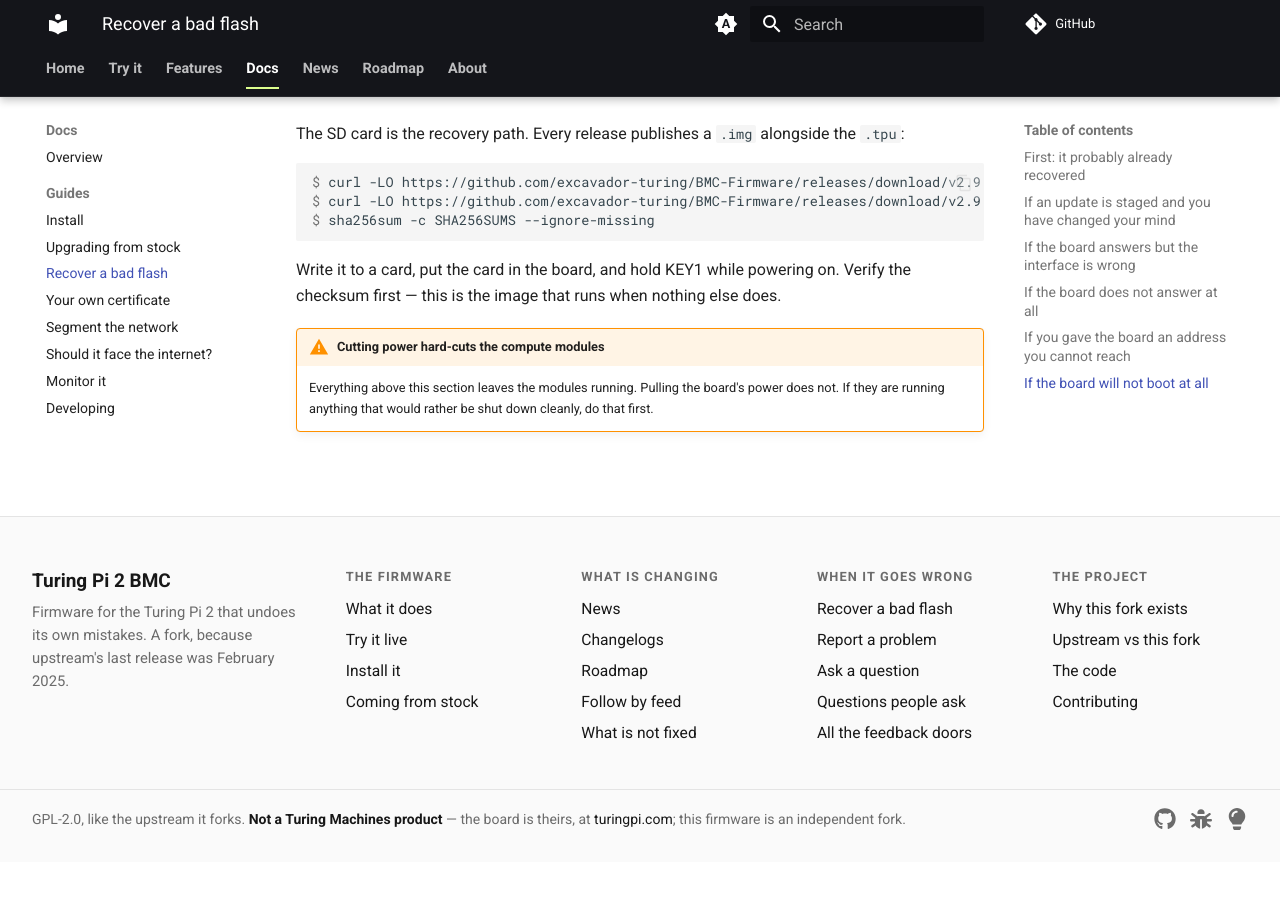
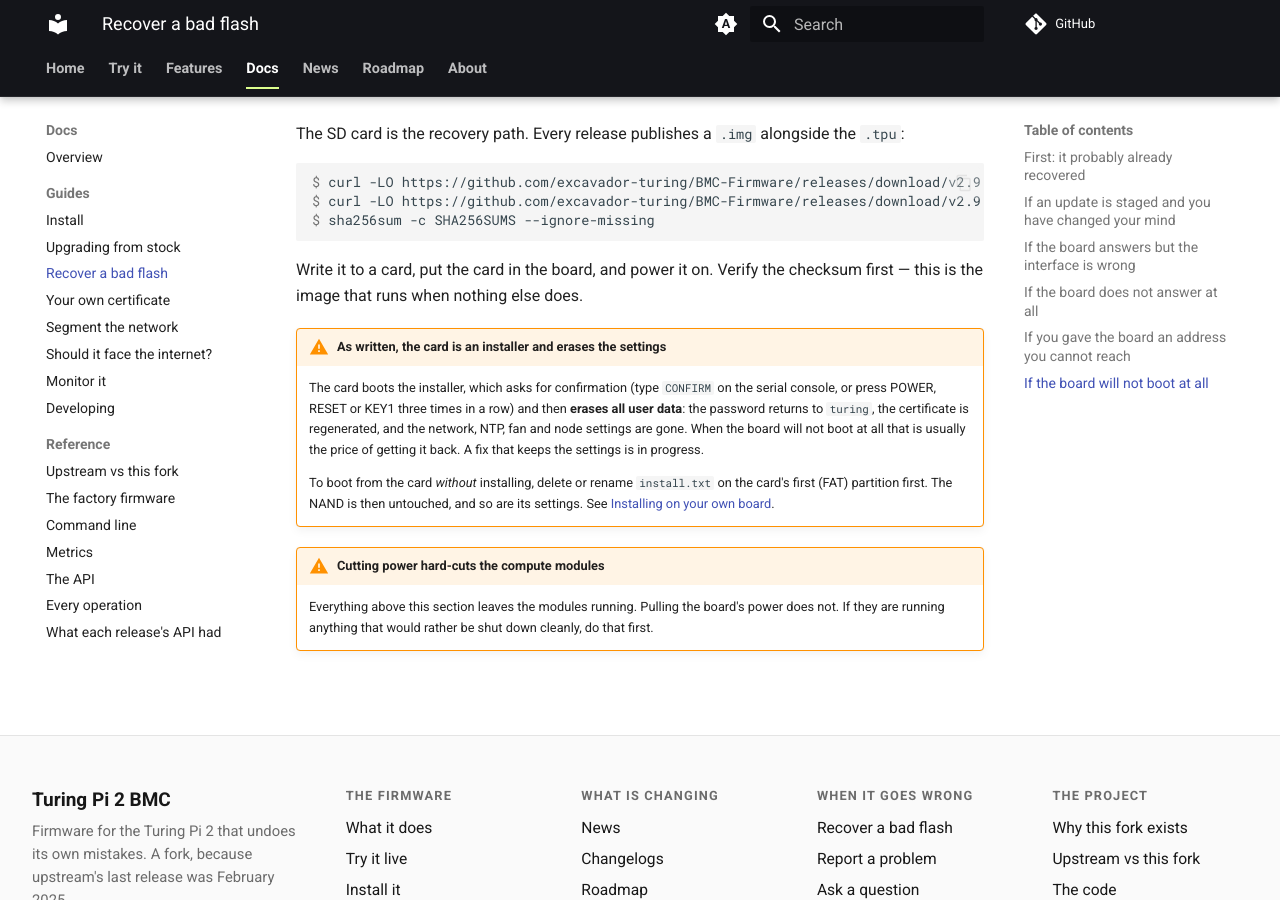
Before and after one commit to excavador-turing/www, an MkDocs documentation site: the page built from docs/guides/recover-a-bad-flash.md, in a window 1280 px wide and 900 px high, scrolled down 2389 px. Built offline with MkDocs 1.6.1 and Material for MkDocs 9.7.7, drawn with Linux system fonts in a browser that asks for light colours; comment, search, counter and statistics services are not loaded; before the commit the page ends 3251 px from its top, so only the background shows below that.

Commit message:
docs: the SD card image is an installer, not a try-it boot
install.txt on the card's first partition makes u-boot run the installer,
which erases the overlay (password, certificate, settings) after a
confirmation. Say so, say how to boot the card without installing, and
point upgrades at the .tpu.

Co-Authored-By: Claude Opus 5.5 (1M context) <noreply@anthropic.com>

````diff
--- a/docs/guides/recover-a-bad-flash.md
+++ b/docs/guides/recover-a-bad-flash.md
@@ -125,9 +125,21 @@ $ curl -LO https://github.com/excavador-turing/BMC-Firmware/releases/download/v2
 $ sha256sum -c SHA256SUMS --ignore-missing
 ```
 
-Write it to a card, put the card in the board, and hold KEY1 while powering
-on. Verify the checksum first — this is the image that runs when nothing else
-does.
+Write it to a card, put the card in the board, and power it on. Verify the
+checksum first — this is the image that runs when nothing else does.
+
+!!! warning "As written, the card is an installer and erases the settings"
+    The card boots the installer, which asks for confirmation (type `CONFIRM`
+    on the serial console, or press POWER, RESET or KEY1 three times in a
+    row) and then **erases all user data**: the password returns to `turing`,
+    the certificate is regenerated, and the network, NTP, fan and node
+    settings are gone. When the board will not boot at all that is usually the
+    price of getting it back. A fix that keeps the settings is in progress.
+
+    To boot from the card *without* installing, delete or rename `install.txt`
+    on the card's first (FAT) partition first. The NAND is then untouched, and
+    so are its settings. See
+    [Installing on your own board](install.md#from-an-sd-card-the-installer).
 
 !!! warning "Cutting power hard-cuts the compute modules"
     Everything above this section leaves the modules running. Pulling the
````
Also changed, not shown: docs/faq.md (+1 -1 lines), docs/guides/development.md (+1 -1 lines), docs/guides/install.md (+42 -13 lines), docs/guides/segment-the-network.md (+2 -0 lines).
